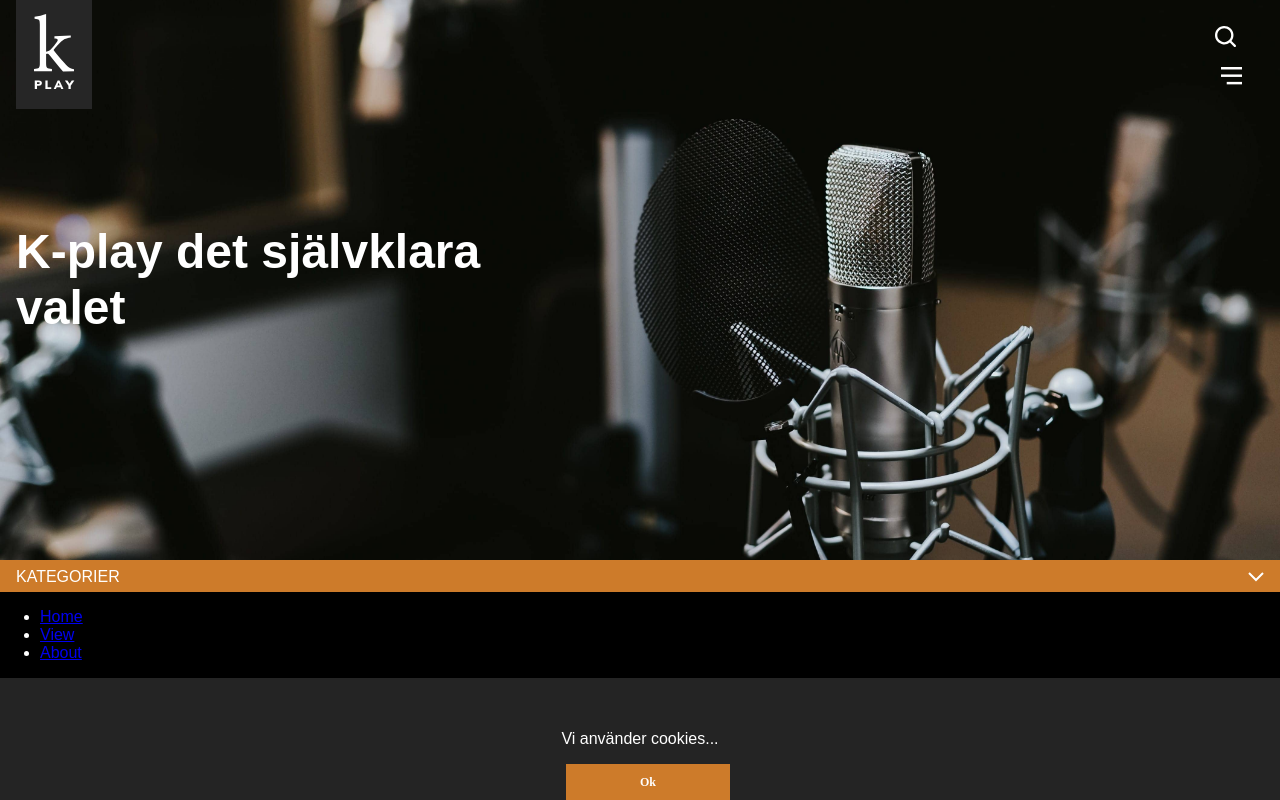
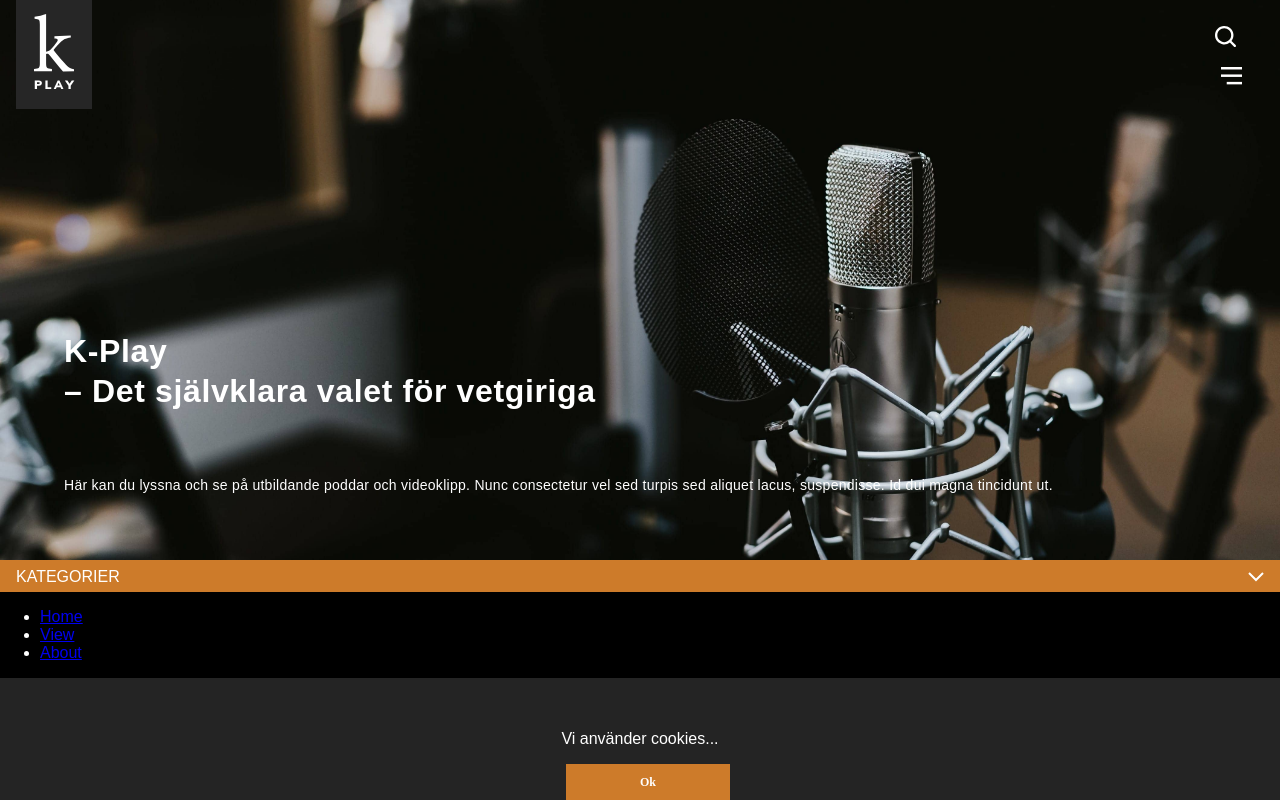
Before and after one commit to brooman/Kulturakademin, a React (Create React App) app: page / in a window 1280 px wide. Shown: the top 800 px of the page. Built offline with nearby package versions, Linux system fonts and the light colour scheme; a web font is replaced by a local one.

Commit message:
Added more text to hero

```diff
--- a/src/components/Hero/index.js
+++ b/src/components/Hero/index.js
@@ -4,7 +4,7 @@ import PropTypes from 'prop-types'
 import styles from './index.module.scss'
 
 const Hero = props => {
-  const { image, text } = props
+  const { image, title, text, intro } = props
 
   const style = {
     backgroundImage: `url('${process.env.PUBLIC_URL}/${image}')`,
@@ -12,14 +12,18 @@ const Hero = props => {
 
   return (
     <div className={styles.hero} style={style}>
+      <h1 className={styles.heroTitle}>{title}</h1>
       <h1 className={styles.heroText}>{text}</h1>
+      <h3 className={styles.introText}>{intro}</h3>
     </div>
   )
 }
 
 Hero.propTypes = {
   image: PropTypes.string.isRequired,
+  title: PropTypes.string.isRequired,
   text: PropTypes.string.isRequired,
+  intro: PropTypes.string.isRequired,
 }
 
 export default Hero
--- a/src/components/Hero/index.module.scss
+++ b/src/components/Hero/index.module.scss
@@ -1,7 +1,8 @@
 .hero {
   display: flex;
-  align-items: center;
 
+  flex-direction: column;
+  justify-content: flex-end;
   width: 100%;
   height: 70vh;
 
@@ -9,11 +10,20 @@
   background-repeat: no-repeat;
   background-size: cover;
 
-  .heroText {
-    font-size: 48px;
-    font-weight: 700;
-    padding-left: 1rem;
-    width: 40%;
-    line-height: 116.5%;
+  .heroText,
+  .heroTitle {
+    font-weight: 800;
+    font-size: 32px;
+    margin: 0 5%;
+    line-height: 125%;
+    letter-spacing: 0.02em;
+  }
+
+  .introText {
+    font-weight: 300;
+    font-size: 14px;
+    margin: 5%;
+    line-height: 150%;
+    letter-spacing: 0.02em;
   }
 }
--- a/src/pages/Home/index.js
+++ b/src/pages/Home/index.js
@@ -8,7 +8,9 @@ const Home = () => {
     <>
       <Hero
         image="images/jonathan-velasquez-c1ZN57GfDB0-unsplash.jpg"
-        text="K-play det självklara valet"
+        title="K-Play"
+        text="– Det självklara valet för vetgiriga"
+        intro="Här kan du lyssna och se på utbildande poddar och videoklipp. Nunc consectetur vel sed turpis sed aliquet lacus, suspendisse. Id dui magna tincidunt ut."
       />
       <Categories />
     </>
```
